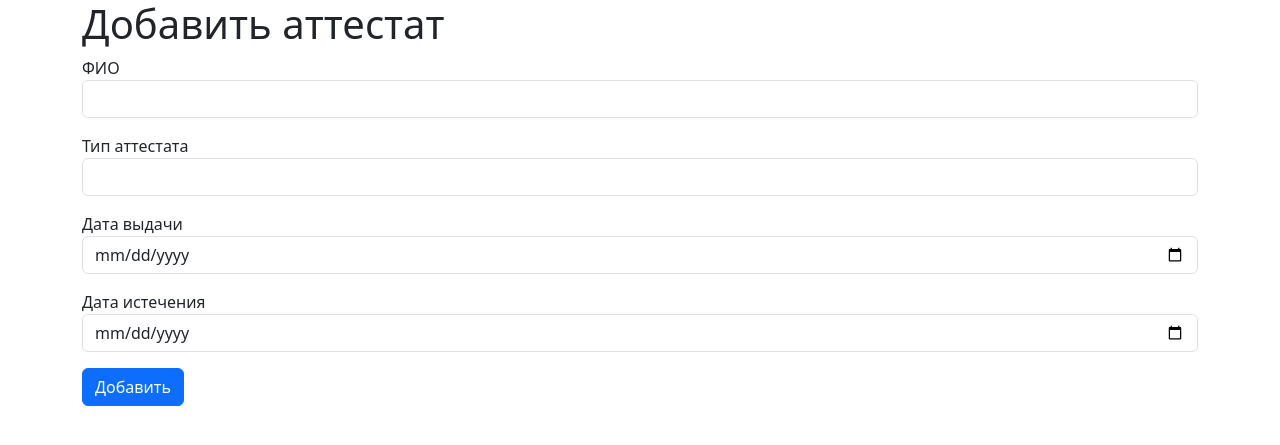
After one commit to hifushiri/qualification-manager, a Flask app: page /add_certificate in a window 1280 px wide. The commit adds this page. Shown: the top 445 px of the page. Run offline with Flask 3, Linux system fonts and the light colour scheme.

Commit message:
added a submit form

```diff
--- a/app.py
+++ b/app.py
@@ -1,8 +1,14 @@
-from flask import Flask, render_template
+#! quali-man-env/bin/python3.13
+
+from flask import Flask, render_template, redirect, url_for
 from flask_sqlalchemy import SQLAlchemy
+from forms import CertificateForm
+
+from config import SECRET_KEY
 
 app = Flask(__name__)
 app.config['SQLALCHEMY_DATABASE_URI'] = 'sqlite:///certificates.db'
+app.secret_key = SECRET_KEY
 db = SQLAlchemy(app)
 
 class Certificate(db.Model):
@@ -19,3 +25,19 @@ with app.app_context():
 def index():
     certificates = Certificate.query.all()
     return render_template('index.html', certificates=certificates)
+
+@app.route('/add_certificate', methods=['GET', 'POST'])
+def add_certificate():
+    form = CertificateForm()
+    if form.validate_on_submit():
+        # Создаем новую запись из данных формы
+        new_certificate = Certificate(
+            employee_name=form.employee_name.data,
+            certificate_type=form.certificate_type.data,
+            issue_date=form.issue_date.data,
+            expiry_date=form.expiry_date.data
+        )
+        db.session.add(new_certificate)
+        db.session.commit()
+        return redirect(url_for('index'))  # Перенаправление на главную страницу
+    return render_template('add_certificate.html', form=form)
--- /dev/null
+++ b/forms.py
@@ -0,0 +1,12 @@
+#! quali-man-env/bin/python3.13
+
+from flask_wtf import FlaskForm
+from wtforms import StringField, DateField, SubmitField
+from wtforms.validators import DataRequired
+
+class CertificateForm(FlaskForm):
+    employee_name = StringField('ФИО', validators=[DataRequired()])
+    certificate_type = StringField('Тип аттестата', validators=[DataRequired()])
+    issue_date = DateField('Дата выдачи', validators=[DataRequired()])
+    expiry_date = DateField('Дата истечения', validators=[DataRequired()])
+    submit = SubmitField('Добавить')
--- /dev/null
+++ b/templates/add_certificate.html
@@ -0,0 +1,27 @@
+<!DOCTYPE html>
+<html>
+<head>
+    <link rel="stylesheet" href="https://cdn.jsdelivr.net/npm/bootstrap@5.3.0/dist/css/bootstrap.min.css">
+</head>
+<body>
+    <div class="container">
+        <h1>Добавить аттестат</h1>
+        <form method="POST">
+            {{ form.hidden_tag() }}
+            <div class="mb-3">
+                {{ form.employee_name.label }} {{ form.employee_name(class="form-control") }}
+            </div>
+            <div class="mb-3">
+                {{ form.certificate_type.label }} {{ form.certificate_type(class="form-control") }}
+            </div>
+            <div class="mb-3">
+                {{ form.issue_date.label }} {{ form.issue_date(class="form-control") }}
+            </div>
+            <div class="mb-3">
+                {{ form.expiry_date.label }} {{ form.expiry_date(class="form-control") }}
+            </div>
+            {{ form.submit(class="btn btn-primary") }}
+        </form>
+    </div>
+</body>
+</html>
--- a/templates/index.html
+++ b/templates/index.html
@@ -27,6 +27,7 @@
                 {% endfor %}
             </tbody>
         </table>
+        <a href="{{ url_for('add_certificate') }}" class="btn btn-success">Добавить аттестат</a>
     </div>
     <script src="https://code.jquery.com/jquery-3.6.0.min.js"></script>
     <script src="https://cdn.datatables.net/1.13.6/js/jquery.dataTables.min.js"></script>
```
Also changed, not shown: 1 other file.
